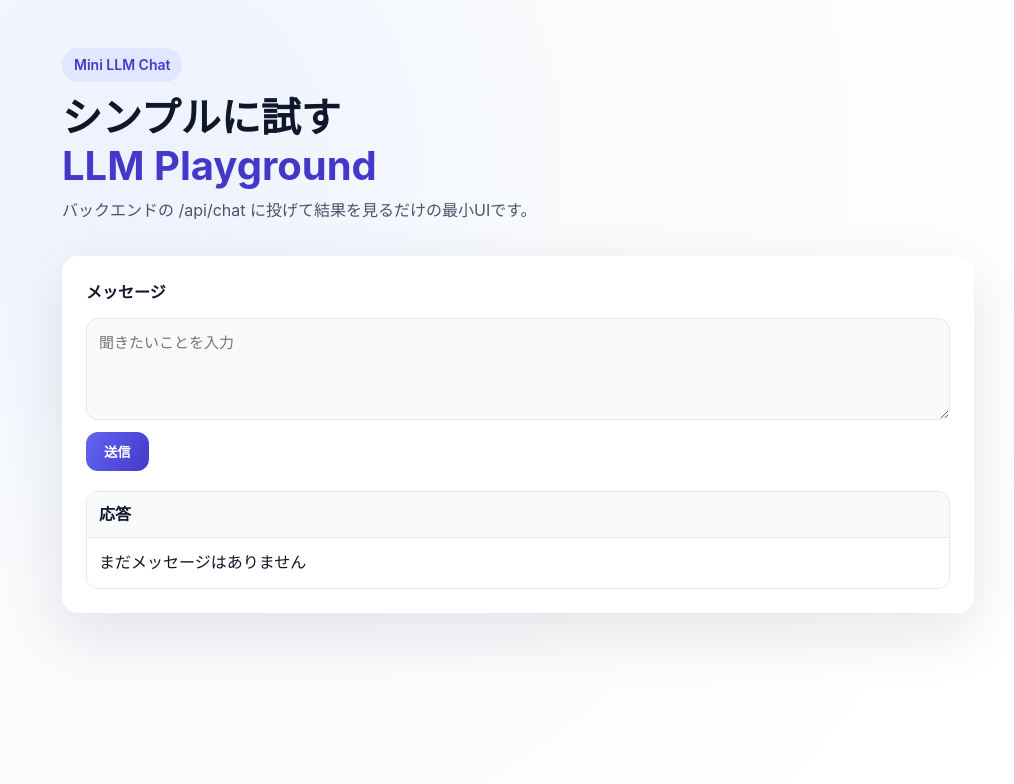
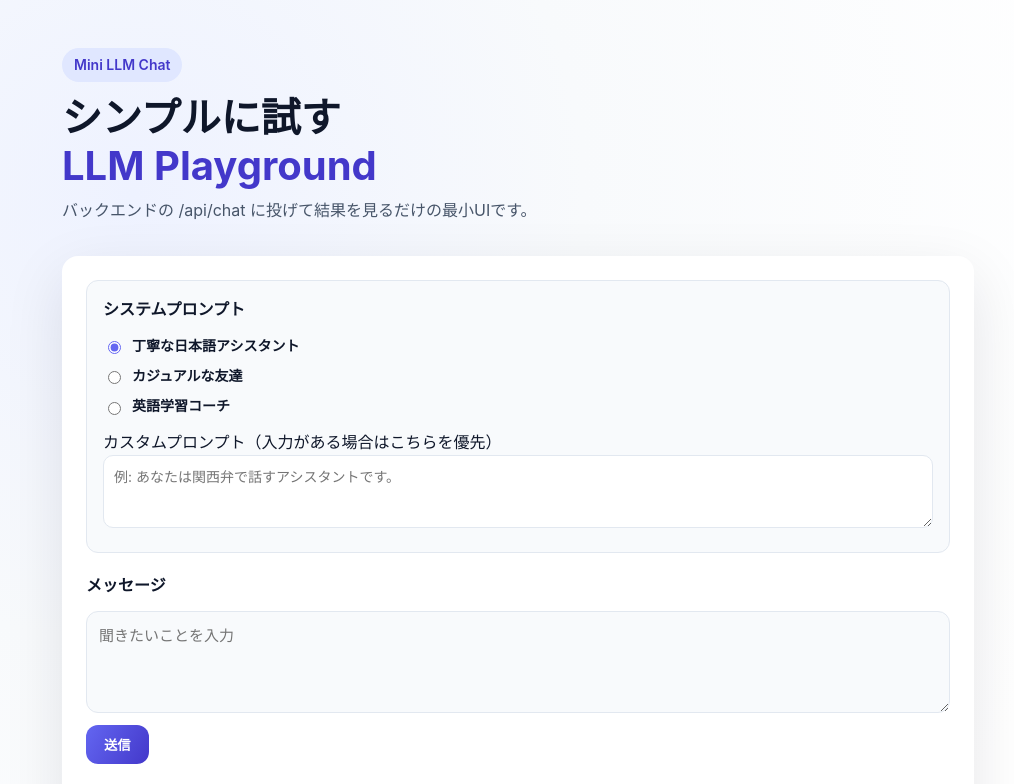
Before and after one commit to akihiro4321/llm-playground, a React (Vite) app in the folder frontend/: page / in a window 1280 px wide. Shown: the top 784 px of the page, without its empty margins (122-1136 px from the left). Built offline with nearby package versions, Linux system fonts and the light colour scheme.

Commit message:
Add system prompt selection and default prompt config

```diff
--- a/frontend/src/App.tsx
+++ b/frontend/src/App.tsx
@@ -5,6 +5,29 @@ type ChatMessage = {
   role: ChatRole;
   content: string;
 };
+
+type PresetId = "polite" | "casual" | "english-coach";
+
+const PRESET_OPTIONS: { id: PresetId; label: string; prompt: string }[] = [
+  {
+    id: "polite",
+    label: "丁寧な日本語アシスタント",
+    prompt:
+      "あなたは丁寧な日本語アシスタントです。わかりやすく、簡潔に説明してください。",
+  },
+  {
+    id: "casual",
+    label: "カジュアルな友達",
+    prompt:
+      "あなたはカジュアルな友達です。フランクな口調で、親しみやすく答えてください。",
+  },
+  {
+    id: "english-coach",
+    label: "英語学習コーチ",
+    prompt:
+      "あなたは英語学習のコーチです。英語と日本語を交えて、学習者が理解しやすいようにアドバイスしてください。",
+  },
+];
 
 const API_ENDPOINT = "/api/chat";
 const DEFAULT_SYSTEM_PROMPT = "You are a helpful assistant.";
@@ -19,6 +42,16 @@ function App() {
   const [messages, setMessages] = useState<ChatMessage[]>([]);
   const [loading, setLoading] = useState(false);
   const [error, setError] = useState("");
+  const [presetId, setPresetId] = useState<PresetId>("polite");
+  const [customSystemPrompt, setCustomSystemPrompt] = useState("");
+
+  const resolvedSystemPrompt = (): string => {
+    if (customSystemPrompt.trim()) {
+      return customSystemPrompt.trim();
+    }
+    const preset = PRESET_OPTIONS.find((p) => p.id === presetId);
+    return preset?.prompt || DEFAULT_SYSTEM_PROMPT;
+  };
 
   const handleSubmit = async (event: React.FormEvent<HTMLFormElement>) => {
     event.preventDefault();
@@ -44,7 +77,7 @@ function App() {
         headers: { "Content-Type": "application/json" },
         body: JSON.stringify({
           messages: nextMessages,
-          systemPrompt: DEFAULT_SYSTEM_PROMPT,
+          systemPrompt: resolvedSystemPrompt(),
         }),
       });
 
@@ -87,6 +120,36 @@ function App() {
       </header>
 
       <main className="card">
+        <section className="system-prompt">
+          <div className="system-prompt__header">システムプロンプト</div>
+          <div className="preset-options">
+            {PRESET_OPTIONS.map((preset) => (
+              <label key={preset.id} className="preset-option">
+                <input
+                  type="radio"
+                  name="preset"
+                  value={preset.id}
+                  checked={presetId === preset.id}
+                  onChange={() => setPresetId(preset.id)}
+                />
+                <span className="preset-label">{preset.label}</span>
+              </label>
+            ))}
+          </div>
+          <div className="custom-prompt">
+            <label htmlFor="customPrompt">
+              カスタムプロンプト（入力がある場合はこちらを優先）
+            </label>
+            <textarea
+              id="customPrompt"
+              value={customSystemPrompt}
+              onChange={(e) => setCustomSystemPrompt(e.target.value)}
+              placeholder="例: あなたは関西弁で話すアシスタントです。"
+              rows={3}
+            />
+          </div>
+        </section>
+
         <form onSubmit={handleSubmit} className="chat-form">
           <label htmlFor="message">メッセージ</label>
           <textarea
--- a/frontend/src/styles.css
+++ b/frontend/src/styles.css
@@ -57,6 +57,57 @@ body {
   box-shadow: 0 20px 60px rgba(15, 23, 42, 0.1);
   display: grid;
   gap: 20px;
+}
+
+.system-prompt {
+  border: 1px solid #e2e8f0;
+  border-radius: 12px;
+  padding: 16px;
+  background: #f8fafc;
+  display: grid;
+  gap: 12px;
+}
+
+.system-prompt__header {
+  font-weight: 700;
+  color: #0f172a;
+}
+
+.preset-options {
+  display: grid;
+  gap: 8px;
+}
+
+.preset-option {
+  display: flex;
+  align-items: center;
+  gap: 8px;
+  font-size: 14px;
+  color: #0f172a;
+}
+
+.preset-option input {
+  accent-color: #6366f1;
+}
+
+.preset-label {
+  font-weight: 600;
+}
+
+.custom-prompt textarea {
+  width: 100%;
+  padding: 10px;
+  border-radius: 10px;
+  border: 1px solid #e2e8f0;
+  background: #ffffff;
+  font-size: 14px;
+  font-family: inherit;
+  resize: vertical;
+}
+
+.custom-prompt textarea:focus {
+  outline: 2px solid #c7d2fe;
+  border-color: #a5b4fc;
 }
 
 .chat-form {
```
Also changed, not shown: 2 other files (tests, documents, lock files or other folders).
